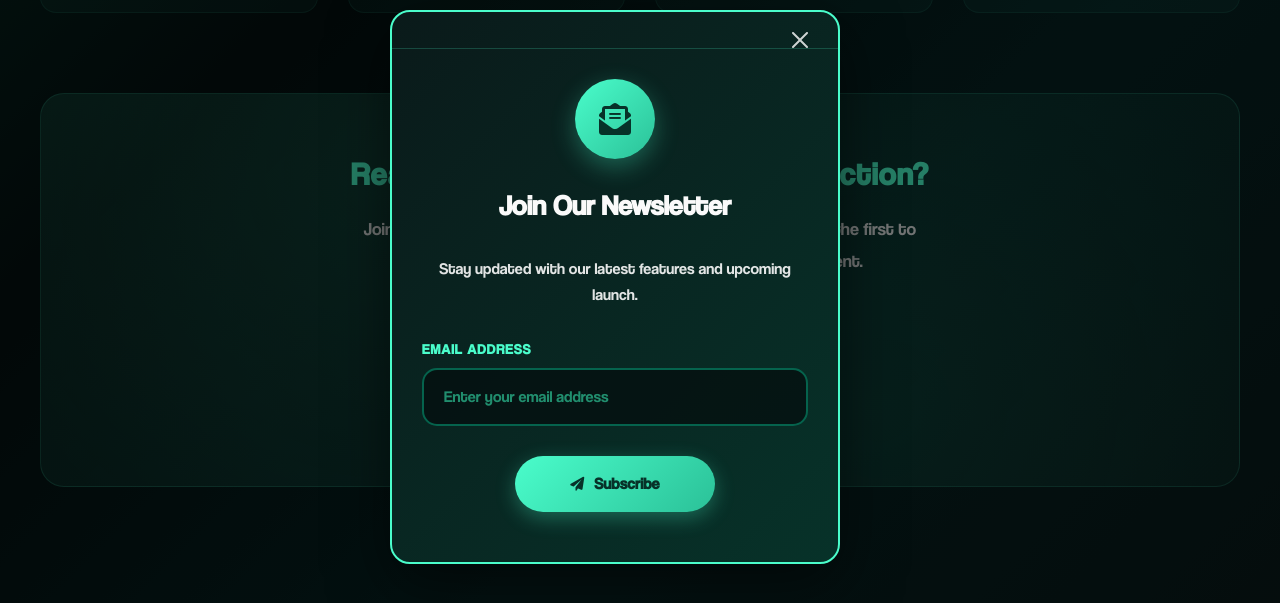
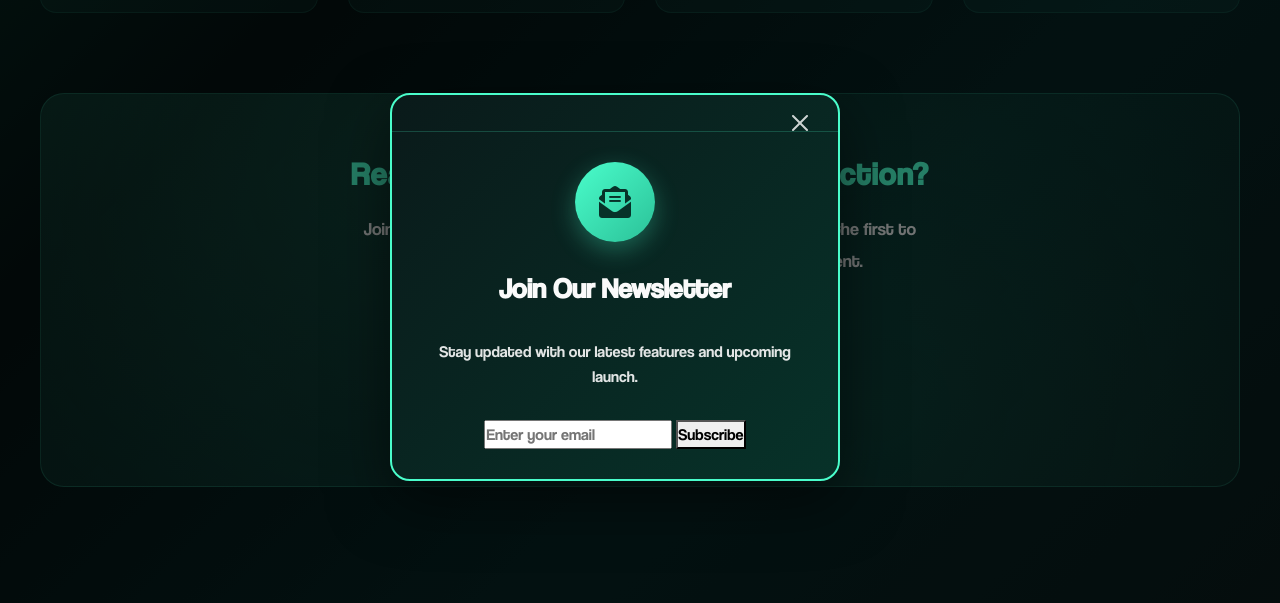
Before and after one commit to jb3027/Gaialith, a plain HTML site: page index.html in a window 1280 px wide. Both pictures are taken after a click on the button "Join Our Mailing List". Shown: the part 1300-1903 px from the top of the page. Drawn offline with nearby package versions, Linux system fonts and the light colour scheme.

Commit message:
email hook test

```diff
--- a/index.html
+++ b/index.html
@@ -124,15 +124,8 @@
 
                     <div class="newsletter-form">
                         <form method="POST" action="https://hooks.zapier.com/hooks/catch/24936259/u5dshlp/">
-                            <div class="form-group">
-                                <label for="email-input">Email Address</label>
-                                <input type="email" name="email" class="form-control" id="email-input" placeholder="Enter your email address" required>
-                            </div>
-                            <div class="submit-container">
-                                <button type="submit" class="newsletter-submit-btn">
-                                    <i class="fas fa-paper-plane"></i> Subscribe
-                                </button>
-                            </div>
+                            <input type="email" name="email" placeholder="Enter your email" required>
+                            <button type="submit">Subscribe</button>
                         </form>
                     </div>
                 </div>
```
